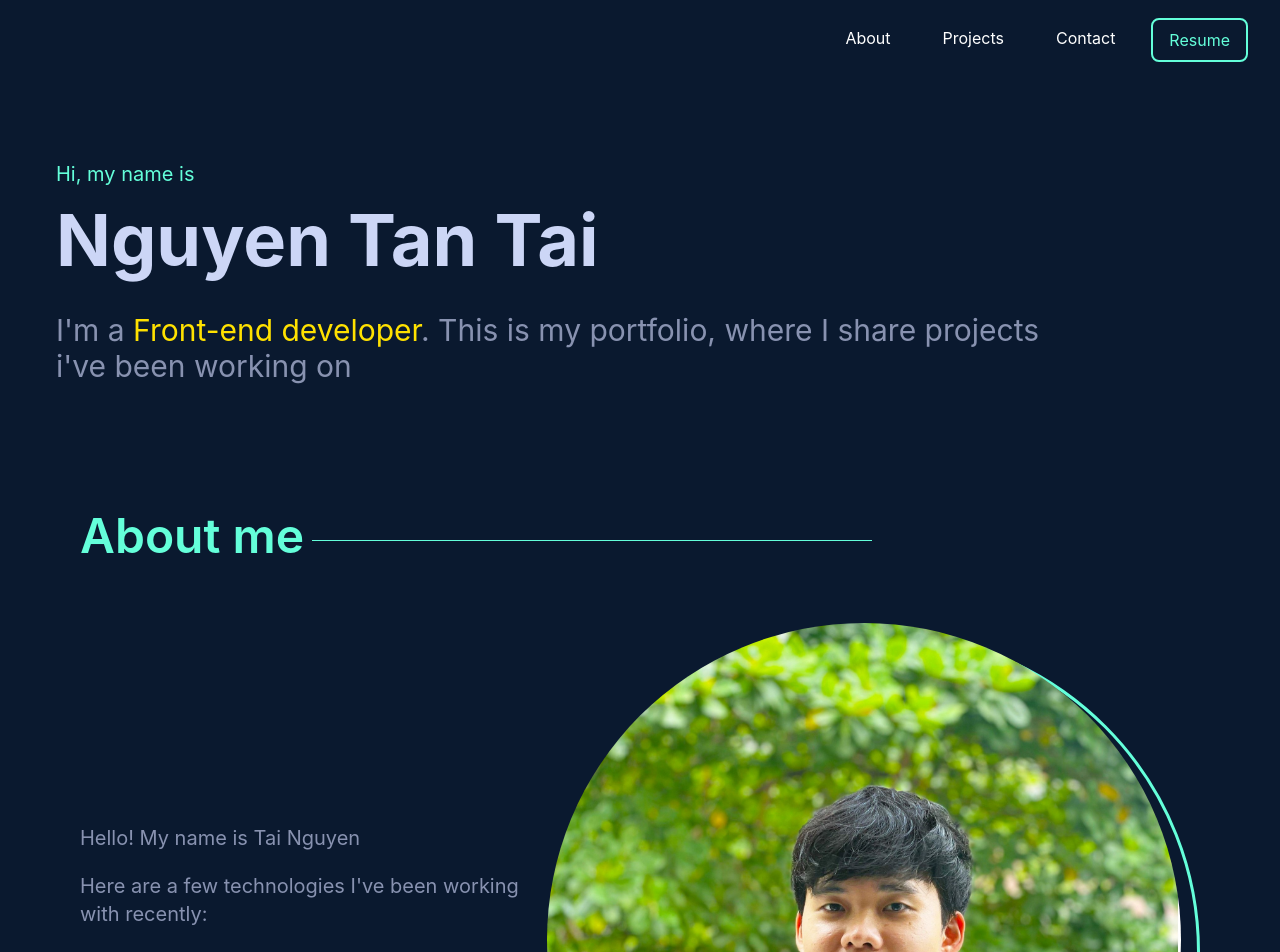
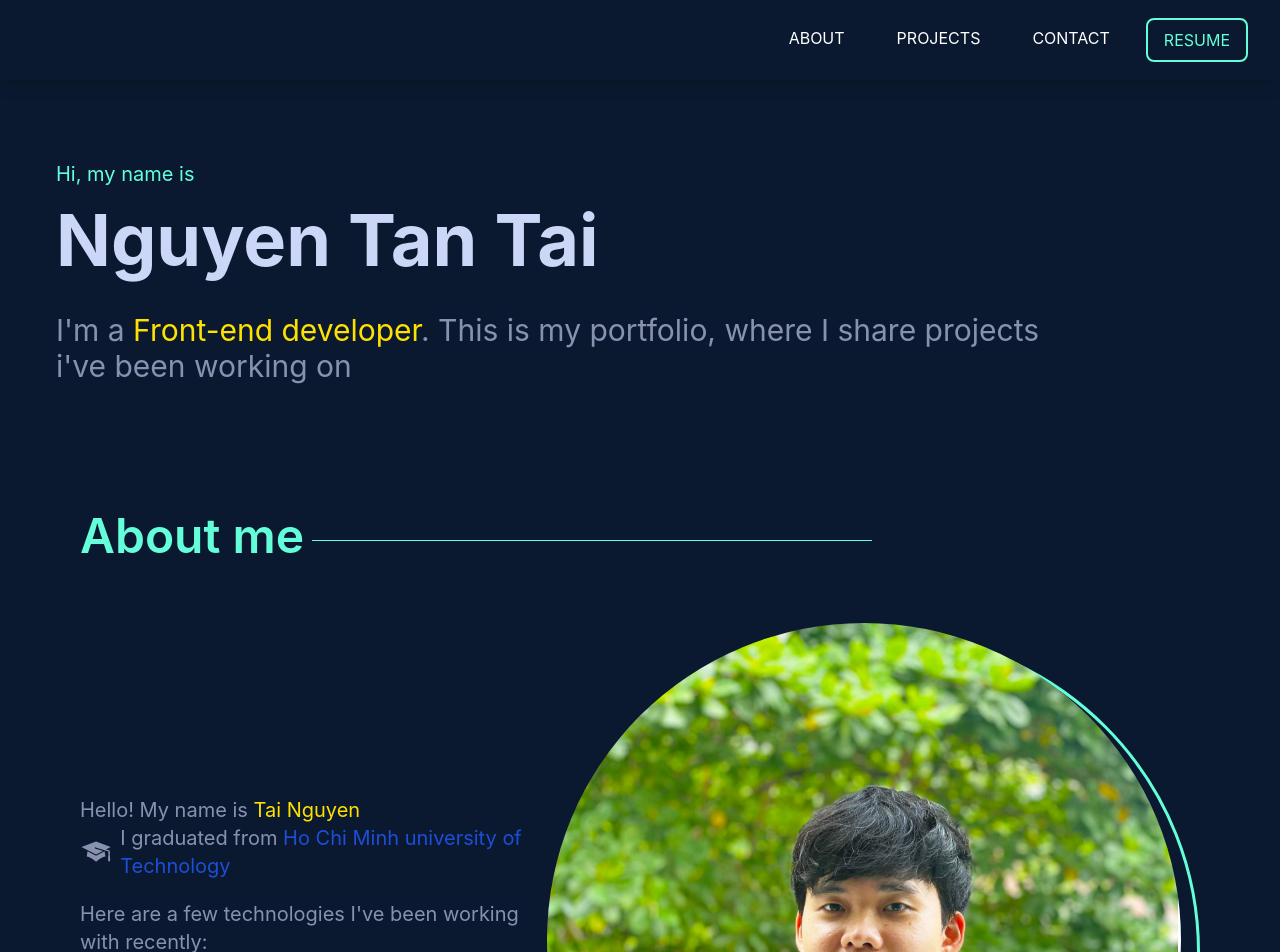
Before and after one commit to taitan02/portfolio, a React (Create React App) app: page / in a window 1280 px wide. Shown: the top 952 px of the page. Built offline with nearby package versions, Linux system fonts and the light colour scheme.

Commit message:
add animation

```diff
--- a/package.json
+++ b/package.json
@@ -9,6 +9,7 @@
     "react": "^18.2.0",
     "react-dom": "^18.2.0",
     "react-icons": "^4.4.0",
+    "react-reveal": "^1.2.2",
     "react-scripts": "5.0.1",
     "web-vitals": "^2.1.4"
   },
--- a/src/App.js
+++ b/src/App.js
@@ -1,8 +1,8 @@
-import './App.css';
-import Home from './pages/Home';
+import "./App.css";
+import Home from "./pages/Home";
 function App() {
   return (
-    <Home />
+        <Home />
   );
 }
 
--- a/src/components/Footer.jsx
+++ b/src/components/Footer.jsx
@@ -1,7 +1,10 @@
+import { memo } from "react";
 import { AiFillLinkedin, AiFillGithub } from "react-icons/ai";
 import { FaFacebookSquare } from "react-icons/fa";
+import {Zoom} from "react-reveal"
 function Footer() {
   return (
+    <Zoom>
     <div className="flex justify-center space-x-5 py-5" id="contact">
       <a
         target="_blank"
@@ -17,7 +20,8 @@ function Footer() {
         <FaFacebookSquare size={50} className="hover:text-blue-700" />
       </a>
     </div>
+    </Zoom>
   );
 }
 
-export default Footer;
+export default memo(Footer);
--- a/src/components/Header.jsx
+++ b/src/components/Header.jsx
@@ -1,25 +1,26 @@
+import { memo } from "react";
 import myCV from "../assets/pdf/Fresher-Frontend_NguyenTanTai.pdf";
 import { BsBarChart } from "react-icons/bs";
 function Header({ showSidebar }) {
   return (
-    <div className="fixed top-0 inset-x-0 h-20 bg-[#0a192f] z-20">
+    <div className="fixed top-0 inset-x-0 h-20 bg-[#0a192f] z-20 shadow-lg">
       <div className="flex justify-between items-center h-full px-4">
         <div></div>
         <div className="hidden md:flex text-white gap-x-5 pr-4">
-          <a href="#about" className="px-4 py-2 hover:text-primary hover:scale-110 duration-200">
+          <a href="#about" className="px-4 py-2 hover:text-primary hover:scale-110 duration-200 uppercase">
             About
           </a>
-          <a href="#project" className="px-4 py-2 hover:text-primary hover:scale-110 duration-200">
+          <a href="#project" className="px-4 py-2 hover:text-primary hover:scale-110 duration-200 uppercase">
             Projects
           </a>
-          <a href="#contact" className="px-4 py-2 hover:text-primary hover:scale-110 duration-200">
+          <a href="#contact" className="px-4 py-2 hover:text-primary hover:scale-110 duration-200 uppercase">
             Contact
           </a>
           <a
             href={myCV}
             target="_blank"
             rel="noreferrer"
-            className="px-4 py-2 border-2 rounded-lg text-primary border-primary hover:bg-[#133040] duration-500"
+            className="px-4 py-2 border-2 rounded-lg text-primary border-primary hover:bg-[#133040] duration-500 uppercase"
           >
             Resume
           </a>
@@ -34,4 +35,4 @@ function Header({ showSidebar }) {
   );
 }
 
-export default Header;
+export default memo(Header);
--- a/src/pages/Home.jsx
+++ b/src/pages/Home.jsx
@@ -6,9 +6,11 @@ import myPic from "../assets/images/myPic.jpg";
 import matchingGame from "../assets/images/matching-game.png";
 import simpleMusic from "../assets/images/simple-music-player.png";
 import { AiFillCaretRight, AiFillGithub } from "react-icons/ai";
-
+import { GiGraduateCap } from "react-icons/gi";
+import { Fade, Bounce } from "react-reveal";
 import { useState } from "react";
 function Home() {
+  console.log("a");
   const [showSidebar, setShowSidebar] = useState(false);
   return (
     <div className="bg-[#0a192f] pt-20">
@@ -53,7 +55,23 @@ function Home() {
           {/* About me - Content */}
           <div className="flex flex-col lg:flex-row pt-10 space-y-8 items-center space-x-6">
             <div className="flex flex-col space-y-5 text-subText text-xl">
-              <h1 className="text-justify">{infor.about}</h1>
+              <div>
+                <h1 className="text-justify">
+                  Hello! My name is{" "}
+                  <Bounce left duration={1500}>
+                    <span className="text-[#ffe100]">Tai Nguyen</span>
+                  </Bounce>
+                </h1>
+                <p className="inline-flex items-center">
+                  <GiGraduateCap size={40} className="mr-2" />
+                  <span>
+                    I graduated from{" "}
+                    <span className="text-blue-700">
+                      Ho Chi Minh university of Technology
+                    </span>
+                  </span>
+                </p>
+              </div>
               <h1>
                 Here are a few technologies I've been working with recently:
               </h1>
@@ -118,6 +136,7 @@ function Home() {
           {/* project 1 */}
           <div className="py-10 lg:py-32">
             <div className="flex flex-col lg:flex-row space-x-2 space-y-5 mx-auto items-center">
+              <Fade right>
                 <div className="w-full lg:w-3/4 order-1 lg:order-2 ">
                   <img
                     src={matchingGame}
@@ -125,6 +144,8 @@ function Home() {
                     className="lg:ml-2 w-full"
                   />
                 </div>
+              </Fade>
+              {/* <Fade left> */}
                 <div className="order-2 lg:order-1">
                   <h1 className="inline text-4xl font-bold text-transparent bg-gradient-to-r from-[#e92d5c] to-[#ffb86c] bg-clip-text">
                     Matching game
@@ -164,15 +185,19 @@ function Home() {
                     </a>
                   </div>
                 </div>
+              {/* </Fade> */}
             </div>
           </div>
           {/* project 2 */}
 
           <div className="py-10 lg:py-32">
             <div className="flex flex-col lg:flex-row space-x-2 space-y-5 mx-auto items-center">
+              <Fade top>
                 <div className="w-full lg:w-3/4">
                   <img src={simpleMusic} alt="simple-music-player" />
                 </div>
+              </Fade>
+              {/* <Fade bottom> */}
                 <div>
                   <h1 className="inline text-4xl font-bold text-transparent bg-gradient-to-r from-[#970590] to-[#74c8f8] bg-clip-text">
                     Simple music player
@@ -215,6 +240,7 @@ function Home() {
                     </a>
                   </div>
                 </div>
+              {/* </Fade> */}
             </div>
           </div>
         </div>
--- a/tailwind.config.js
+++ b/tailwind.config.js
@@ -1,7 +1,7 @@
 /** @type {import('tailwindcss').Config} */
 module.exports = {
   content: ["./src/**/*.{js,jsx,ts,tsx}"],
-  // important: true,
+  important: true,
   theme: {
     extend: {
       colors: {
```
Also changed, not shown: 1 other file (tests, documents, lock files or other folders). Lines whose indentation alone changed are shown as unchanged.
